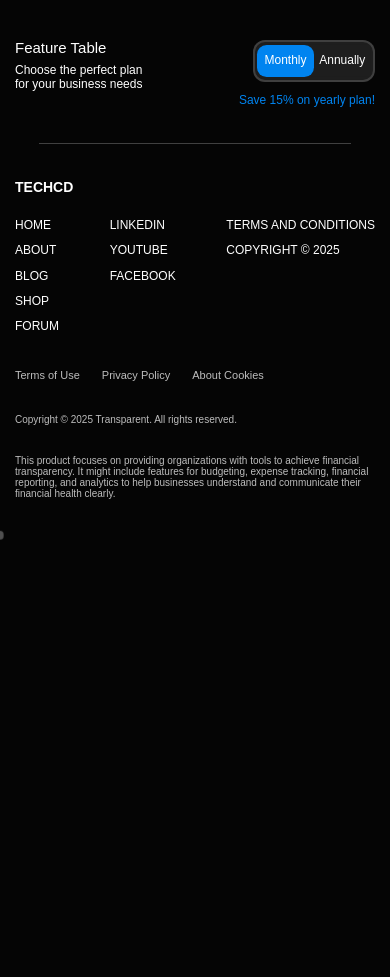
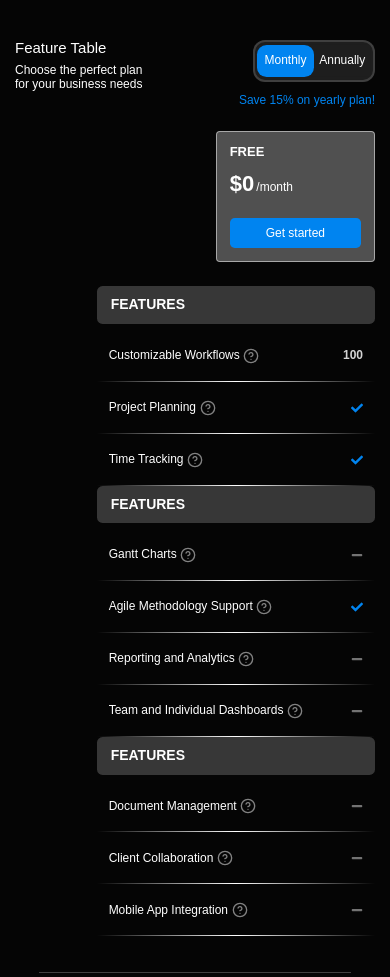
Before and after one commit to chamika-damith/techcd-portfolio, a Next.js app: page /pricing in a window 390 px wide. Shown: the part 1020-1997 px from the top of the page. Before the commit the page ends 1555 px from the top, so only its background shows below. Built offline with nearby package versions, Linux system fonts and the light colour scheme; a web font is replaced by a local one.

Commit message:
feat(pricing-page): mobile features info

```diff
--- /dev/null
+++ b/components/user/pricing-page/plans/ContentArea.tsx
@@ -0,0 +1,15 @@
+import React from "react";
+
+import PlanCard from "./PlanCard";
+import MobilePlanDescription from "./MobilePlanDescription";
+
+const ContentArea = () => {
+  return (
+    <div className="flex flex-col items-end gap-[2em]">
+      <PlanCard title="Free" price="0" />
+      <MobilePlanDescription />
+    </div>
+  );
+};
+
+export default ContentArea;
--- a/components/user/pricing-page/plans/FeatureTable.tsx
+++ b/components/user/pricing-page/plans/FeatureTable.tsx
@@ -1,8 +1,8 @@
 "use client";
 
 import React, { useState } from "react";
-
-import { cn } from "@/lib/utils";
+import TitleArea from "./TitleArea";
+import ContentArea from "./ContentArea";
 
 const FeatureTable = () => {
   const [isPricingAnnual, setIsPricingAnnual] = useState(false);
@@ -10,45 +10,12 @@ const FeatureTable = () => {
   return (
     <div>
       {/* Title with price slider */}
-      <div className="flex justify-between">
-        {/* Title area */}
-        <div>
-          <p className="mb-[0.5em] text-[15px] font-medium sm:text-[19px] md:text-[24px] lg:text-[28px] xl:text-[32px] 2xl:text-[36px]">
-            Feature Table
-          </p>
-          <p className="text-[12px] sm:text-[13px] md:text-[15px] lg:text-[16px] xl:text-[18px] 2xl:text-[19px]">
-            Choose the perfect plan <br className="lg:hidden" /> for your
-            business needs
-          </p>
-        </div>
+      <TitleArea
+        isPricingAnnual={isPricingAnnual}
+        handleClick={setIsPricingAnnual}
+      />
 
-        {/* Price slider area */}
-        <div className="flex flex-col items-end gap-[1em] text-[12px] sm:flex-row-reverse sm:items-center sm:text-[12.75px] md:text-[13.5px] lg:text-[14.25px] xl:text-[15px] 2xl:text-[15px]">
-          <div className="bg-foreground/10 border-foreground/15 relative w-fit rounded-[1em] border-2 p-[0.2em] text-[12px] font-medium backdrop-blur-[4px] sm:text-[13px] md:text-[14px] lg:text-[15px] xl:text-[16px] 2xl:text-[17px]">
-            <div
-              className={cn(
-                "bg-primary absolute top-0 bottom-0 left-0 m-[0.2em] w-[8.5ch] rounded-[0.8em] transition-all duration-300 ease-in",
-                isPricingAnnual && "left-1/2 -translate-x-[0.2em]",
-              )}
-            ></div>
-
-            <button
-              className="relative w-[8.5ch] py-[0.8em]"
-              onClick={() => setIsPricingAnnual(false)}
-            >
-              Monthly
-            </button>
-            <button
-              className="relative w-[8.5ch] py-[0.8em]"
-              onClick={() => setIsPricingAnnual(true)}
-            >
-              Annually
-            </button>
-          </div>
-
-          <p className="text-primary">Save 15% on yearly plan!</p>
-        </div>
-      </div>
+      <ContentArea />
     </div>
   );
 };
--- /dev/null
+++ b/components/user/pricing-page/plans/MobilePlanDescription.tsx
@@ -0,0 +1,79 @@
+import React from "react";
+
+import { FiHelpCircle } from "react-icons/fi";
+import { FaCheck, FaMinus } from "react-icons/fa";
+
+const features = [
+  {
+    section: "FEATURES",
+    items: [
+      { name: "Customizable Workflows", info: true, value: "100" },
+      { name: "Project Planning", info: true, value: "check" },
+      { name: "Time Tracking", info: true, value: "check" },
+    ],
+  },
+  {
+    section: "FEATURES",
+    items: [
+      { name: "Gantt Charts", info: true, value: "dash" },
+      { name: "Agile Methodology Support", info: true, value: "check" },
+      { name: "Reporting and Analytics", info: true, value: "dash" },
+      { name: "Team and Individual Dashboards", info: true, value: "dash" },
+    ],
+  },
+  {
+    section: "FEATURES",
+    items: [
+      { name: "Document Management", info: true, value: "dash" },
+      { name: "Client Collaboration", info: true, value: "dash" },
+      { name: "Mobile App Integration", info: true, value: "dash" },
+    ],
+  },
+];
+
+const MobilePlanDescription = () => {
+  return (
+    <div className=" ">
+      {features.map((group, i) => (
+        <div key={i}>
+          <div className="bg-foreground/20 mb-[0.4em] rounded-[0.4em] px-[1em] py-[0.8em] text-[14px] font-semibold sm:text-[15px] md:text-[16px] lg:text-[18px] xl:text-[20px] 2xl:text-[22px]">
+            {group.section}
+          </div>
+          <div className="rounded-[0.4em] text-[12px] sm:text-[13px] md:text-[14px] lg:text-[15px] xl:text-[16px] 2xl:text-[17px]">
+            {group.items.map((item, j) => (
+              <div
+                key={j}
+                className="relative flex items-center justify-between gap-[4em] px-[1em] py-[1.5em]"
+              >
+                <div className="flex items-center gap-[0.3em]">
+                  <span>{item.name}</span>
+                  {item.info && (
+                    <FiHelpCircle className="text-foreground/50" size={16} />
+                  )}
+                </div>
+
+                <div>
+                  {item.value === "check" && (
+                    <FaCheck className="text-primary" />
+                  )}
+                  {item.value === "dash" && (
+                    <FaMinus className="text-neutral-500" />
+                  )}
+                  {item.value !== "check" && item.value !== "dash" && (
+                    <span className="font-semibold text-neutral-300">
+                      {item.value}
+                    </span>
+                  )}
+                </div>
+
+                <div className="via-foreground absolute right-0 bottom-0 left-0 h-[1px] bg-gradient-to-r from-transparent to-transparent"></div>
+              </div>
+            ))}
+          </div>
+        </div>
+      ))}
+    </div>
+  );
+};
+
+export default MobilePlanDescription;
--- /dev/null
+++ b/components/user/pricing-page/plans/PlanCard.tsx
@@ -0,0 +1,27 @@
+import React from "react";
+
+type PlanCardProps = {
+  title: string;
+  price: string;
+};
+
+const PlanCard = ({ title, price }: PlanCardProps) => {
+  return (
+    <div className="border-foreground/50 bg-foreground/30 w-fit space-y-[1em] rounded-[0.3em] border p-[1em] text-[13px] sm:text-[15px] md:text-[17px] lg:text-[19px] xl:text-[20px] 2xl:text-[21px]">
+      <p className="font-bold uppercase">{title}</p>
+
+      <div className="flex items-baseline gap-[0.1em] text-[22px] font-semibold sm:text-[24px] md:text-[26px] lg:text-[30px] xl:text-[32px] 2xl:text-[34px]">
+        <p>${price}</p>
+        <p className="text-[12px] font-normal sm:text-[13px] md:text-[14px] lg:text-[15px] xl:text-[16px] 2xl:text-[17px]">
+          /month
+        </p>
+      </div>
+
+      <button className="bg-primary rounded-[0.4em] px-[3em] py-[0.7em] text-[12px] font-medium sm:text-[13px] md:text-[14px] lg:text-[15px] xl:text-[16px] 2xl:text-[17px]">
+        Get started
+      </button>
+    </div>
+  );
+};
+
+export default PlanCard;
--- /dev/null
+++ b/components/user/pricing-page/plans/TitleArea.tsx
@@ -0,0 +1,53 @@
+import React from "react";
+import { cn } from "@/lib/utils";
+
+type TitleAreaProps = {
+  isPricingAnnual: boolean;
+  handleClick: (isPricingAnnual: boolean) => void;
+};
+
+const TitleArea = ({ isPricingAnnual, handleClick }: TitleAreaProps) => {
+  return (
+    <div className="mb-[2em] flex justify-between">
+      {/* Title area */}
+      <div>
+        <p className="mb-[0.5em] text-[15px] font-medium sm:text-[19px] md:text-[24px] lg:text-[28px] xl:text-[32px] 2xl:text-[36px]">
+          Feature Table
+        </p>
+        <p className="text-[12px] sm:text-[13px] md:text-[15px] lg:text-[16px] xl:text-[18px] 2xl:text-[19px]">
+          Choose the perfect plan <br className="lg:hidden" /> for your business
+          needs
+        </p>
+      </div>
+
+      {/* Price slider area */}
+      <div className="flex flex-col items-end gap-[1em] text-[12px] sm:flex-row-reverse sm:items-center sm:text-[12.75px] md:text-[13.5px] lg:text-[14.25px] xl:text-[15px] 2xl:text-[15px]">
+        <div className="bg-foreground/10 border-foreground/15 relative w-fit rounded-[1em] border-2 p-[0.2em] text-[12px] font-medium backdrop-blur-[4px] sm:text-[13px] md:text-[14px] lg:text-[15px] xl:text-[16px] 2xl:text-[17px]">
+          <div
+            className={cn(
+              "bg-primary absolute top-0 bottom-0 left-0 m-[0.2em] w-[8.5ch] rounded-[0.8em] transition-all duration-300 ease-in",
+              isPricingAnnual && "left-1/2 -translate-x-[0.2em]",
+            )}
+          ></div>
+
+          <button
+            className="relative w-[8.5ch] py-[0.8em]"
+            onClick={() => handleClick(false)}
+          >
+            Monthly
+          </button>
+          <button
+            className="relative w-[8.5ch] py-[0.8em]"
+            onClick={() => handleClick(true)}
+          >
+            Annually
+          </button>
+        </div>
+
+        <p className="text-primary">Save 15% on yearly plan!</p>
+      </div>
+    </div>
+  );
+};
+
+export default TitleArea;
```
